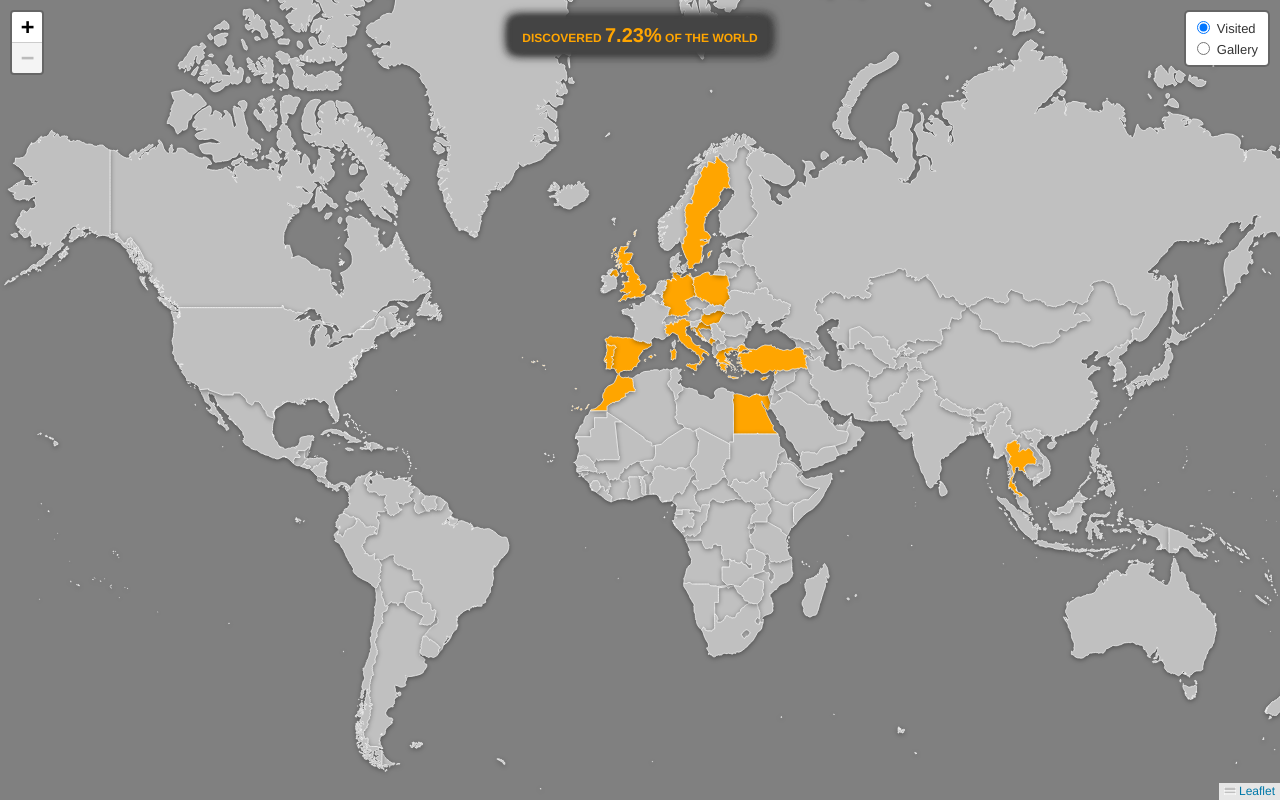
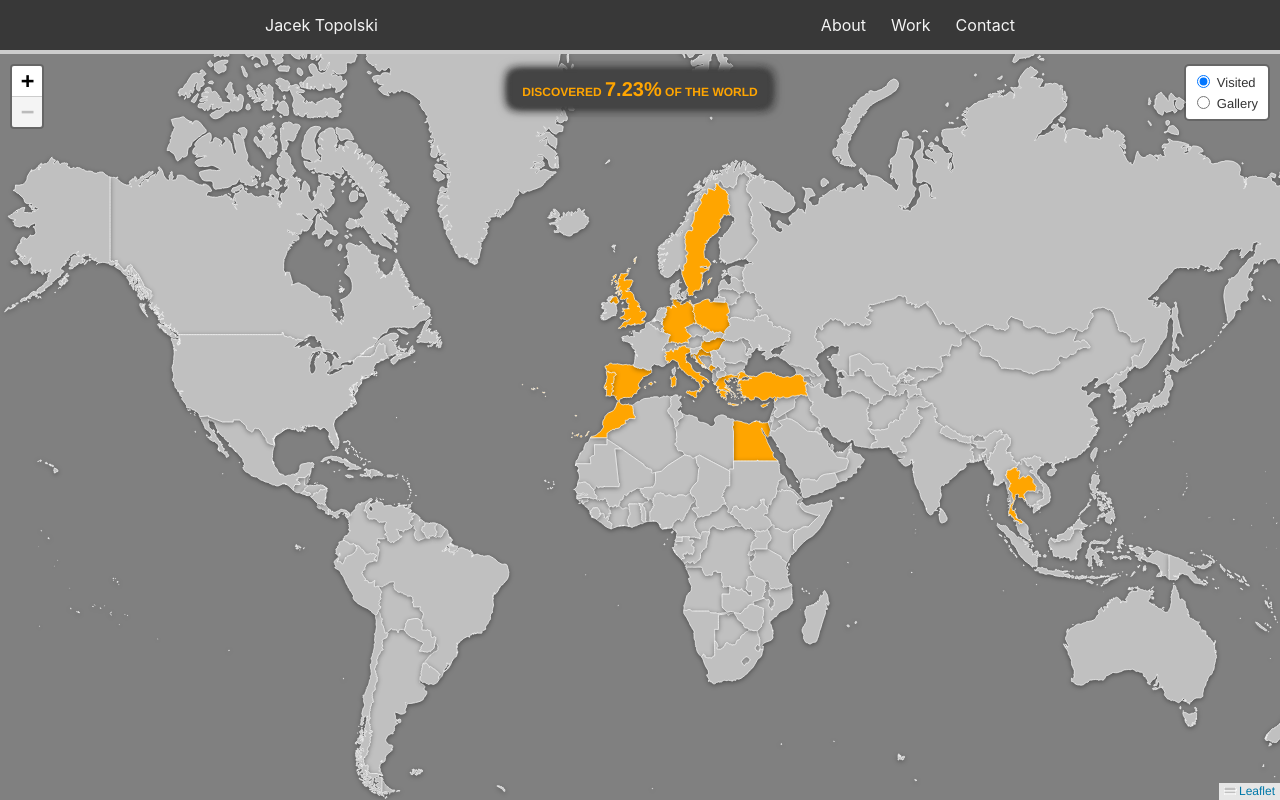
Before and after one commit to jajcek/travel_map, a React (Create React App) app: page / in a window 1280 px wide. Built offline with nearby package versions, Linux system fonts and the light colour scheme.

Commit message:
added header with dummy nav

```diff
--- a/src/App.tsx
+++ b/src/App.tsx
@@ -2,7 +2,8 @@ import React from 'react';
 import './App.css';
 import styled from 'styled-components'
 
-import Map from './map/Map'
+import Header from './Header';
+import Map from './map/Map';
 import LoadVisitedStats from './LoadVisitedStats';
 
 import type {VisitedCountryInfo} from './map/types';
@@ -12,6 +13,8 @@ type State = {
 }
 
 const AppContainer = styled.div`
+  display: flex;
+  flex-direction: column;
   width: 100%;
   height: 100%;
 `;
@@ -34,7 +37,8 @@ class App extends React.Component<{}, State> {
   render() {
     return (
       <AppContainer className="travel-app">
-          <Map visitedCountriesData={this.state.visitedCountriesData} />
+        <Header />
+        <Map visitedCountriesData={this.state.visitedCountriesData} />
       </AppContainer>
     );
   }
--- /dev/null
+++ b/src/Header.tsx
@@ -0,0 +1,41 @@
+import React from 'react';
+import styled from 'styled-components'
+
+const Container = styled.header`
+  display: flex;
+  background-color: #383838;
+  color: #f4f4f4;
+  border-bottom: 4px solid #ccc;
+  padding: 15px;
+`;
+
+const Author = styled.div`
+  flex: 1 0 auto;
+  padding-left: 20%;
+`;
+
+const Nav = styled.nav`
+  display: flex;
+  background-color: #383838;
+  color: #f4f4f4;
+  padding-right: 20%;
+`;
+
+const NavItem = styled.a`
+  padding-left: 25px;
+`;
+
+class Header extends React.Component<{}, {}> {
+  render() {
+    return <Container>
+      <Author>Jacek Topolski</Author>
+      <Nav>
+        <NavItem>About</NavItem>
+        <NavItem>Work</NavItem>
+        <NavItem>Contact</NavItem>
+      </Nav>
+    </Container>;
+  }
+}
+
+export default Header;
```
